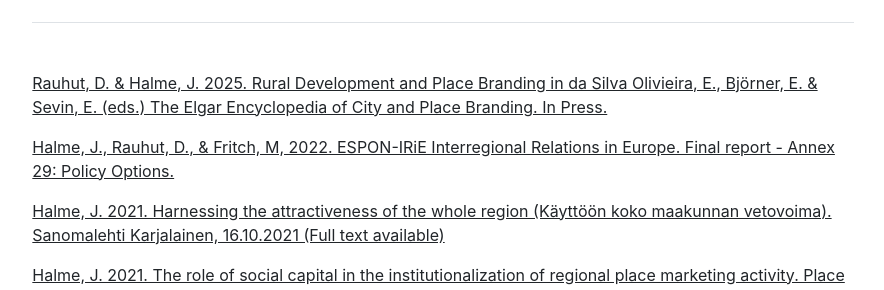
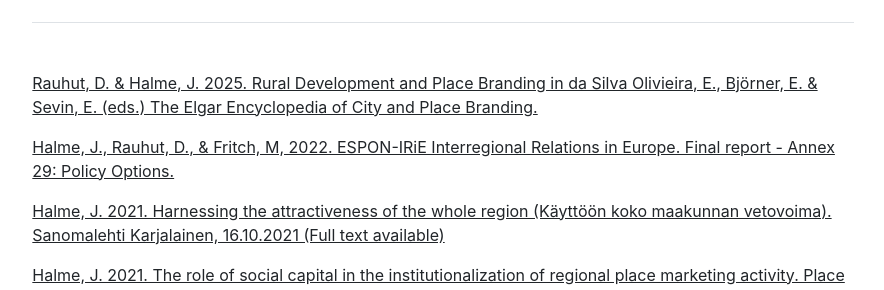
Before and after one commit to juhahalme/academicprofile, a Jekyll site: the page built from publications.md, in a window 1280 px wide. Shown: the part 181-471 px from the top of the page, without its empty margins (197-1081 px from the left). Built offline with Jekyll 4.4.1, drawn with Linux system fonts in a browser that asks for light colours; some web fonts are replaced.

Commit message:
Update publications.yml

```diff
--- a/_data/publications.yml
+++ b/_data/publications.yml
@@ -8,7 +8,7 @@
 # - {name: 'Halme, J. 2020. Constructing consensus and conflicts: Discursive dynamics in regional place marketing collaboration. Qualitative Market Research: An International Journal 23 (4): 961-978.', url: 'https://doi.org/10.1108/QMR-12-2017-0172'}
 
 index:
-- {name: 'Rauhut, D. & Halme, J. 2025. Rural Development and Place Branding in da Silva Olivieira, E., Björner, E. & Sevin, E. (eds.) The Elgar Encyclopedia of City and Place Branding. In Press.', url: 'https://www.researchgate.net/profile/Daniel-Rauhut/publication/383497713_Rural_Development_and_Place_Branding/links/66d03ab2bd201736675d7ae2/Rural-Development-and-Place-Branding.pdf'}
+- {name: 'Rauhut, D. & Halme, J. 2025. Rural Development and Place Branding in da Silva Olivieira, E., Björner, E. & Sevin, E. (eds.) The Elgar Encyclopedia of City and Place Branding.', url: 'https://www.researchgate.net/profile/Daniel-Rauhut/publication/383497713_Rural_Development_and_Place_Branding/links/66d03ab2bd201736675d7ae2/Rural-Development-and-Place-Branding.pdf'}
 - {name: 'Halme, J., Rauhut, D., & Fritch, M, 2022. ESPON-IRiE Interregional Relations in Europe. Final report - Annex 29: Policy Options.', url: 'https://gis-portal.espon.eu/arcgis/sharing/rest/content/items/5a4c0895efe34f86b1565570ea1e53cf/data'}
 - {name: 'Halme, J. 2021. Harnessing the attractiveness of the whole region (Käyttöön koko maakunnan vetovoima). Sanomalehti Karjalainen, 16.10.2021 (Full text available)', url: '/publications/karjalainen-16-10-2021.html'}
 - {name: 'Halme, J. 2021. The role of social capital in the institutionalization of regional place marketing activity. Place Branding and Public Diplomacy 17 (3): 249-256 (Open Access)', url: 'https://doi.org/10.1057/s41254-021-00201-x'}
```
